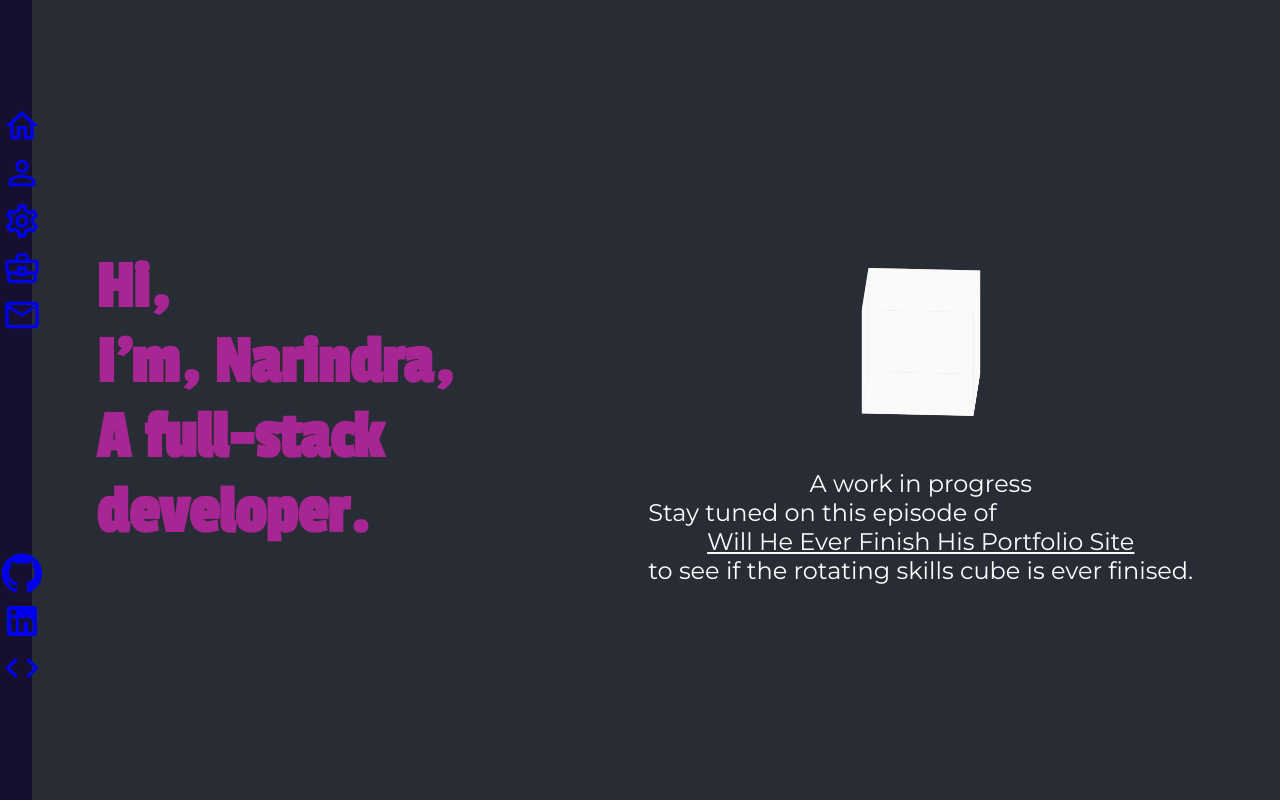
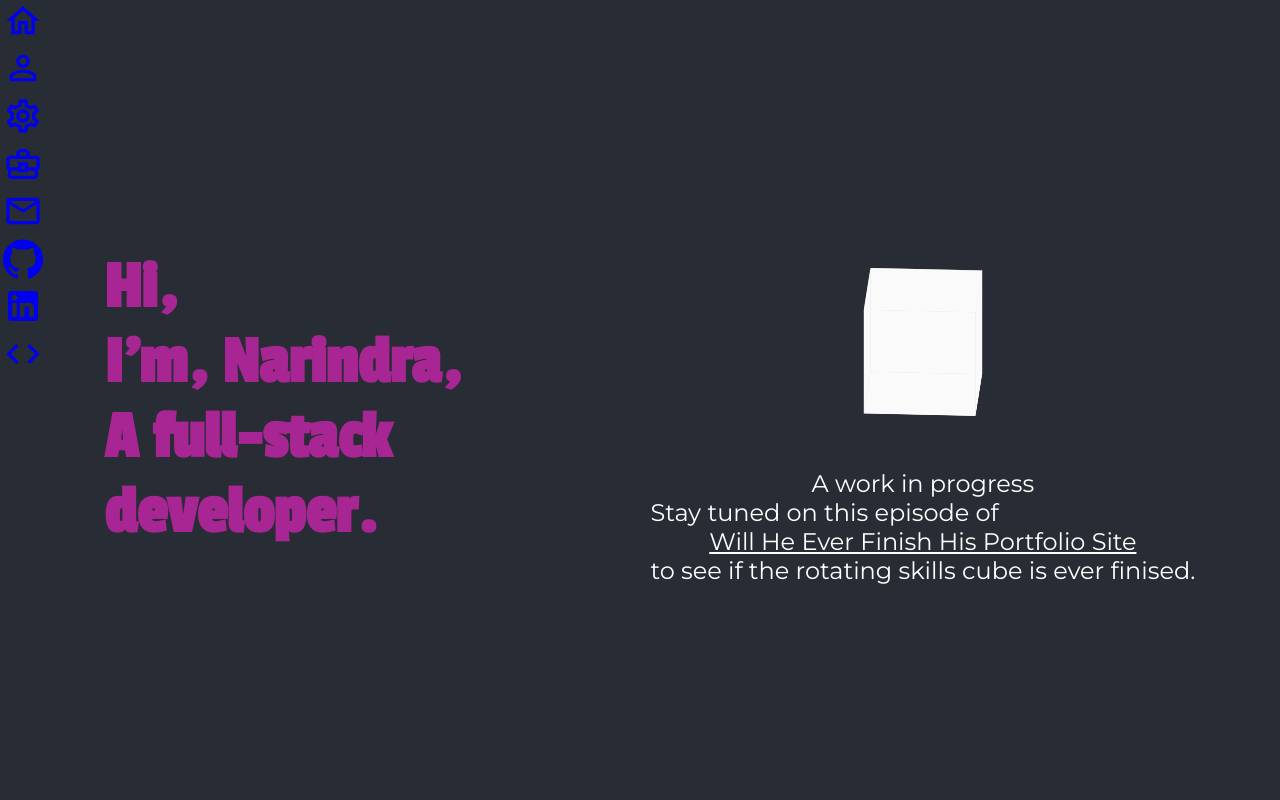
Before and after one commit to nb341/portfolio, a React (Create React App) app: page / in a window 1280 px wide. Built offline with nearby package versions, Linux system fonts and the light colour scheme.

Commit message:
added active link

```diff
--- a/src/App.scss
+++ b/src/App.scss
@@ -19,28 +19,3 @@ body{
   flex-direction: row;
   color: white;
 }
-
-$navBackground: #160f30;
-$textColour: #a72693;
-.navbar{
-    background: $navBackground;
-    color: $textColour;
-    height: 100vh;
-    width: 2.5%;
-    display: flex;
-    flex-direction: column;
-    justify-items: flex-start;
-    justify-content: space-around;
-}
-
-
-.navbar>ul{
-  list-style-type: none;
-  a{
-      text-decoration: none;
-  }
-  a:hover{
-      color: #eae7af;
-  }
-
-}
--- a/src/components/NavbarComponent.js
+++ b/src/components/NavbarComponent.js
@@ -13,7 +13,7 @@ class Navbar extends Component{
     render(){
 
         return(
-            <div className="navbar">
+            <div activeClassName="navbar">
 
                 <nav className="nav-top">
                     <ul className="nav-items">
--- a/src/styles/navbar.scss
+++ b/src/styles/navbar.scss
@@ -1,13 +1,37 @@
 
 
-
-.nav-top{
+$navBackground: #160f30;
+$textColour: #a72693;
+.navbar{
+    background: $navBackground;
+    color: $textColour;
+    height: 100vh;
+    width: 2.5%;
+    display: flex;
+    flex-direction: column;
+    justify-items: flex-start;
+    justify-content: space-around;
+}
 
 
-}
-.nav-bottom{
+.navbar>ul{
+  list-style-type: none;
+  a{
+      text-decoration: none;
+  }
+  a:hover{
+      color: #eae7af;
+  }
 
 }
+
+// .nav-top{
+
+
+// }
+// .nav-bottom{
+
+// }
 
 .nav-item{
     padding: 2% 7%;
```
